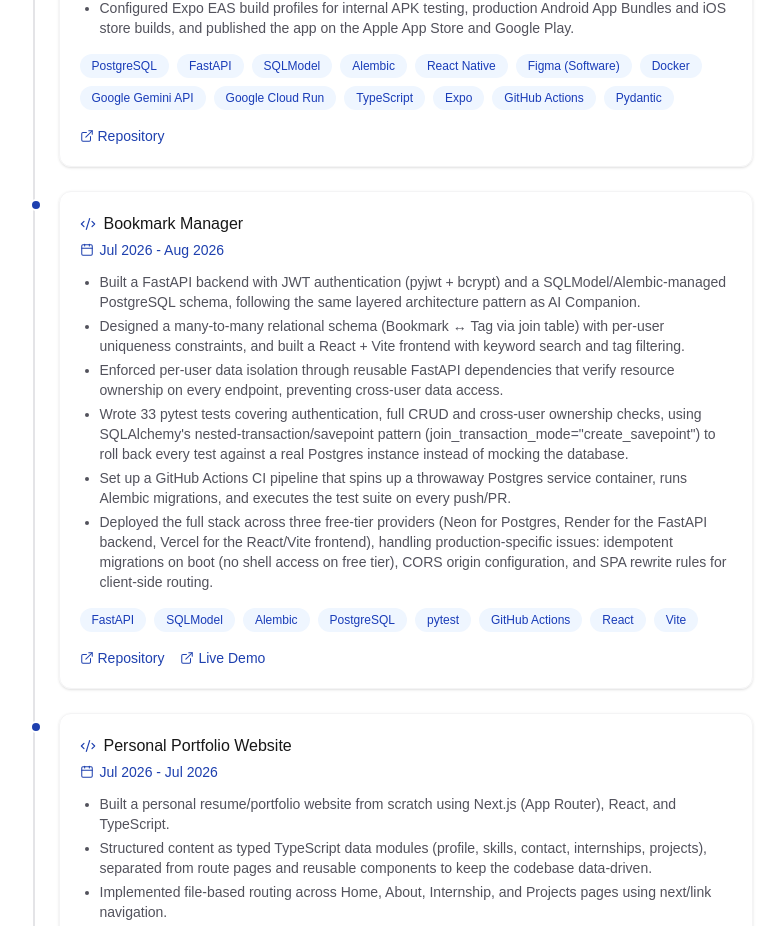
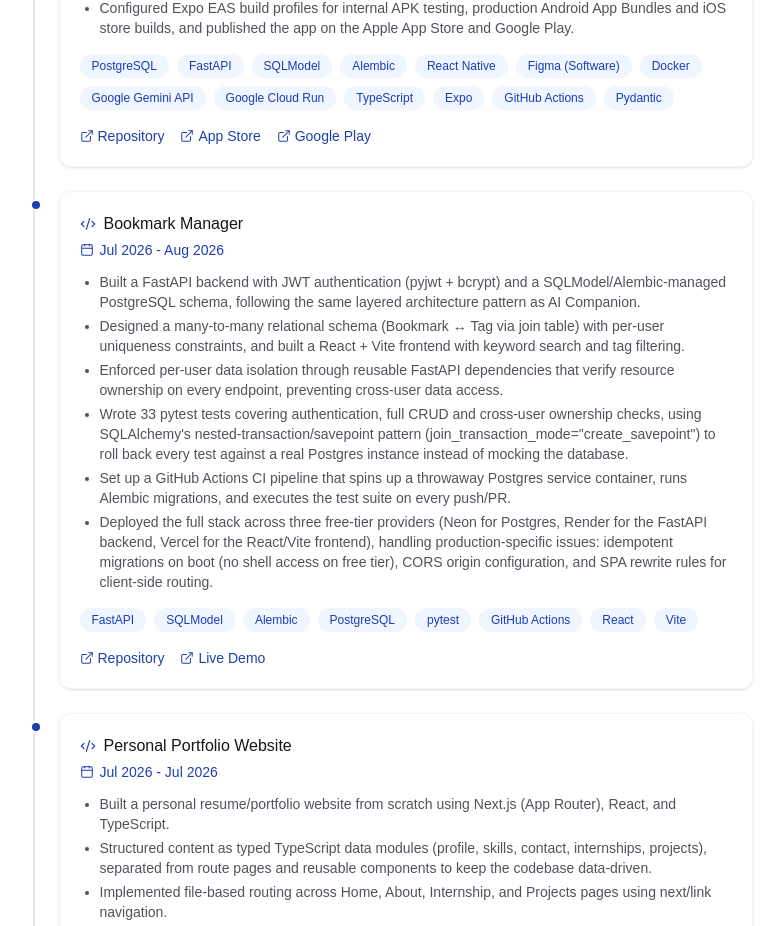
Before and after one commit to whyeric92-eng/my-website, a Next.js app: page /projects in a window 1280 px wide. Shown: the part 900-1826 px from the top of the page, without its empty margins (240-1024 px from the left). Built offline with nearby package versions, Linux system fonts and the light colour scheme.

Commit message:
feat: add App Store and Google Play links to AI-Companion

```diff
--- a/app/projects/page.tsx
+++ b/app/projects/page.tsx
@@ -20,6 +20,8 @@ export default function Projects() {
               links={[
                 project.link ? { label: "Repository", href: project.link } : null,
                 project.liveLink ? { label: "Live Demo", href: project.liveLink } : null,
+                project.appStoreLink ? { label: "App Store", href: project.appStoreLink } : null,
+                project.playStoreLink ? { label: "Google Play", href: project.playStoreLink } : null,
               ].filter((link) => link !== null)}
             />
           ))}
--- a/data/projects.ts
+++ b/data/projects.ts
@@ -3,6 +3,8 @@ export type Project = {
     duration: string;
     link?: string;
     liveLink?: string;
+    appStoreLink?: string;
+    playStoreLink?: string;
     bullets: string[];
     skills: string[];
 };
@@ -12,6 +14,8 @@ export const projects: Project[] = [
         title: "AI-Companion",
         duration: "Dec 2025 - Present",
         link: "https://github.com/AITPCC",
+        appStoreLink: "https://apps.apple.com/app/id6777379501",
+        playStoreLink: "https://play.google.com/store/apps/details?id=com.anonymous.TPCCapp",
         bullets: [
             'Developed a cross-platform mobile application using React Native (Expo) to create an interactive AI dialogue system, featuring a historical "Qin Shi Huang" persona — search "TPCC-app" in the Apple App Store or Google Play.',
             "Designed high-fidelity UI/UX in Figma, creating a modular interface with 5 distinct interaction modes (Historical, Coaching, Emotional Support) to enhance user engagement.",
```
